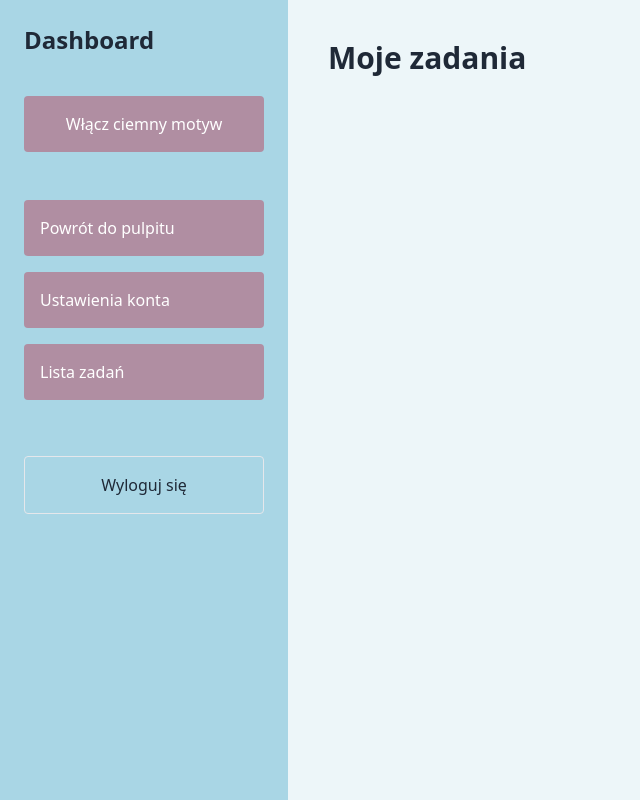
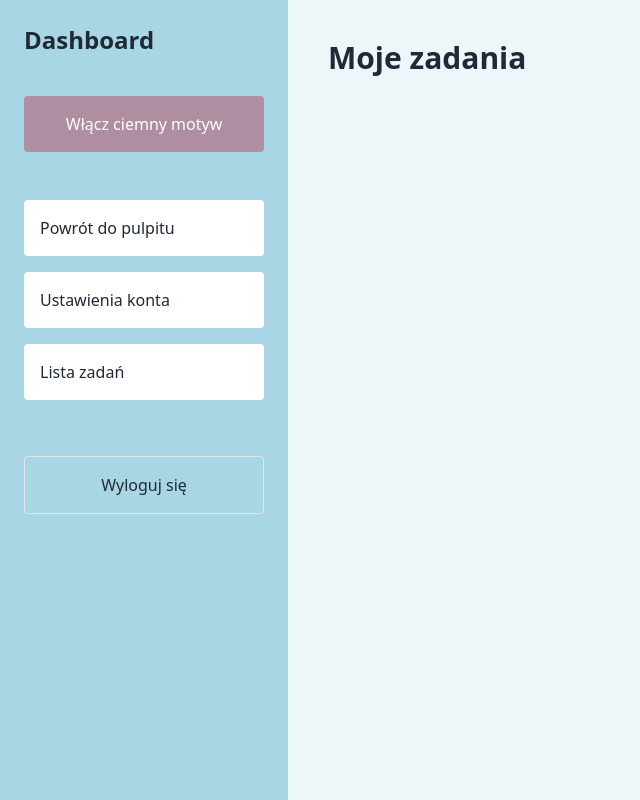
Before and after one commit to mwrobel7/task-manager, a Next.js app in the folder nextjs-dashboard/: page /tasks in a window 1280 px wide. Shown: the whole page, without its empty margins (0-640 px from the left). Built offline with nearby package versions, Linux system fonts and the light colour scheme; no server answers.

Commit message:
Update sidebar.tsx

```diff
--- a/nextjs-dashboard/app/components/sidebar.tsx
+++ b/nextjs-dashboard/app/components/sidebar.tsx
@@ -48,8 +48,7 @@ export default async function Sidebar() {
               href="/admin-dashboard"
               className="p-4 rounded"
 style={{
-        background: 'var(--button)',
-        color: 'white',
+        background: 'var(--card)',
       }}
             >
               Powrót do pulpitu
@@ -59,8 +58,7 @@ style={{
               href="/app-settings"
               className="p-4 rounded"
 style={{
-        background: 'var(--button)',
-        color: 'white',
+        background: 'var(--card)',
       }}
             >
               Ustawienia aplikacji
@@ -70,8 +68,7 @@ style={{
               href="/settings"
               className="p-4 rounded"
 style={{
-        background: 'var(--button)',
-        color: 'white',
+        background: 'var(--card)',
       }}
             >
               Ustawienia konta
@@ -81,8 +78,7 @@ style={{
               href="/users"
               className="p-4 rounded"
 style={{
-        background: 'var(--button)',
-        color: 'white',
+        background: 'var(--card)',
       }}
             >
               Lista użytkowników
@@ -92,8 +88,7 @@ style={{
               href="/all-tasks"
               className="p-4 rounded"
 style={{
-        background: 'var(--button)',
-        color: 'white',
+        background: 'var(--card)',
       }}
             >
               Wszystkie zadania
@@ -105,8 +100,7 @@ style={{
               href="/dashboard"
               className="p-4 rounded"
 style={{
-        background: 'var(--button)',
-        color: 'white',
+        background: 'var(--card)',
       }}
             >
               Powrót do pulpitu
@@ -116,8 +110,7 @@ style={{
               href="/account-settings"
               className="p-4 rounded"
 style={{
-        background: 'var(--button)',
-        color: 'white',
+        background: 'var(--card)',
       }}
             >
               Ustawienia konta
@@ -127,9 +120,8 @@ style={{
               href="/tasks"
               className="p-4 rounded"
 style={{
-        background: 'var(--button)',
-        color: 'white',
-      }}
+  background: 'var(--card)',
+}}
             >
               Lista zadań
             </Link>
```
